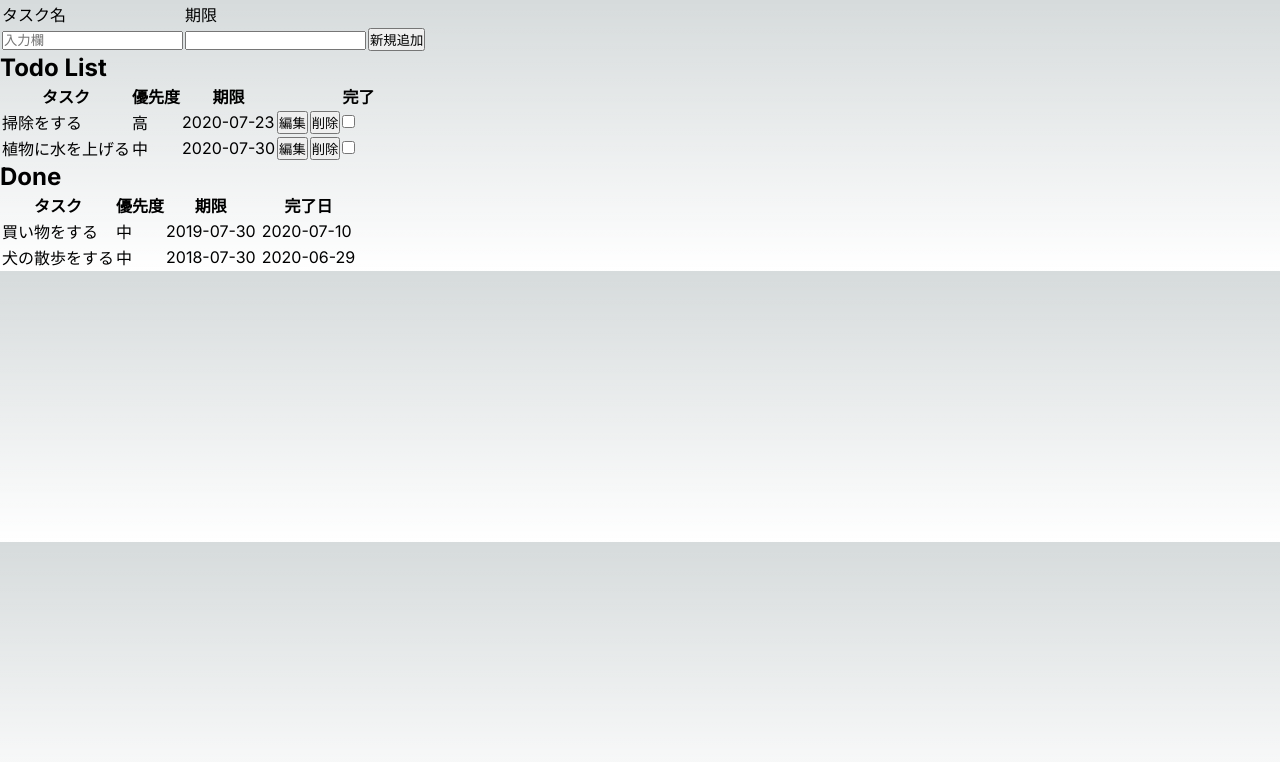
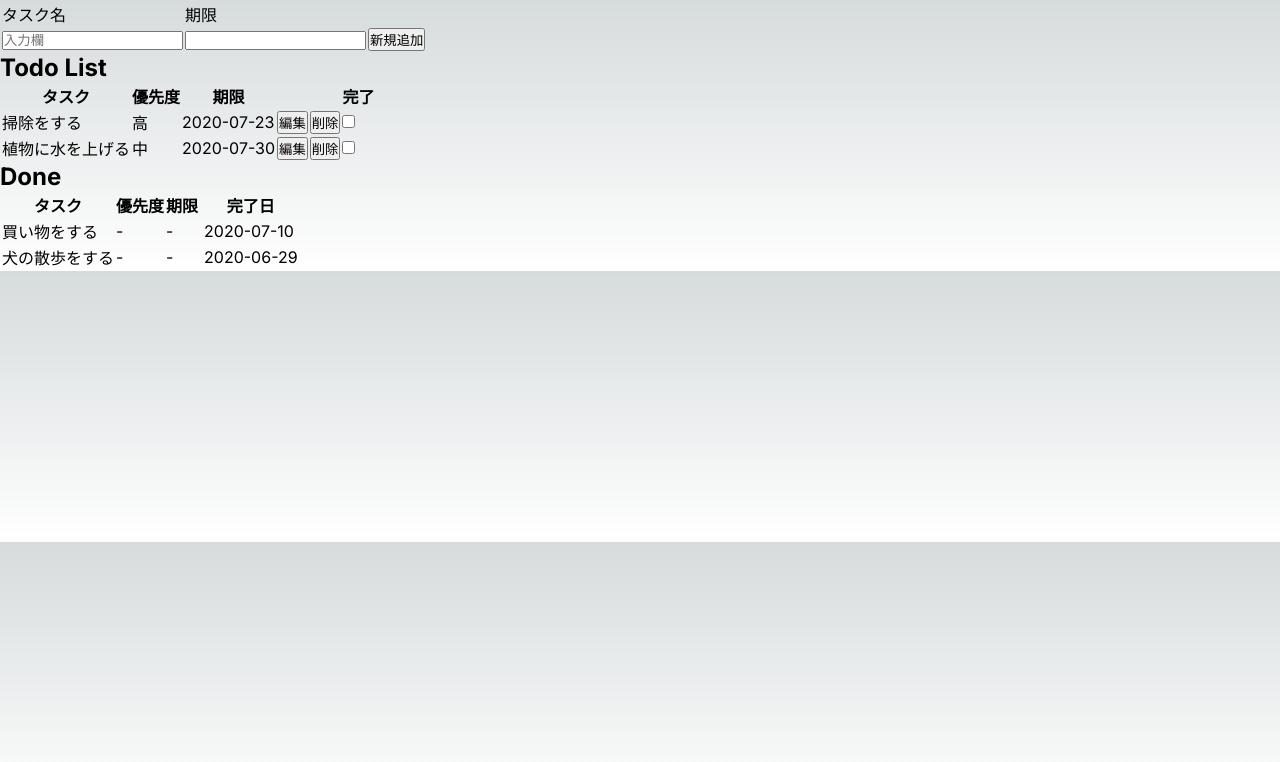
Before and after one commit to YinKa629/nextjs-sample-todo-app, a Next.js app: page / in a window 1280 px wide. Shown: the top 762 px of the page. Built offline with nearby package versions, Linux system fonts and the light colour scheme.

Commit message:
APIコール対応

```diff
--- a/src/app/components/TodoListItem.tsx
+++ b/src/app/components/TodoListItem.tsx
@@ -27,14 +27,20 @@
       <td>{item.taskName}</td>
       {/* 修正点：item.priorityがundefinedかチェックした上でgetPriorityLabelを呼び出す */}
       <td>{getPriorityLabel(item.priority)}</td>
-      <td>{item.deadline?.toISOString().slice(0, 10) ?? "-"}</td>
+      <td>
+        {item.deadline
+          ? new Date(item.deadline).toISOString().slice(0, 10)
+          : "-"}
+      </td>
       <td>{!item.completed ? <button>編集</button> : ""}</td>
       <td>{!item.completed ? <button>削除</button> : ""}</td>
       <td>
         {!item.completed ? (
           <input type="checkbox" />
+        ) : item.completedAt ? (
+          new Date(item.completedAt).toISOString().slice(0, 10)
         ) : (
-          item.completedAt?.toISOString().slice(0, 10)
+          "-"
         )}
       </td>
     </tr>
--- a/src/app/page.tsx
+++ b/src/app/page.tsx
@@ -1,7 +1,7 @@
 "use client";
 
 import { v4 as uuidv4 } from "uuid";
-import { useState } from "react";
+import { useEffect, useState } from "react";
 // 修正点：default exportからnamed exportへ変更、{}でモジュール名を指定
 import { TodoListItem } from "./components/TodoListItem";
 import React from "react";
@@ -53,7 +53,15 @@
 ];
 
 const TodoListPage: NextPage = ({}) => {
-  const [todoItems, setTodoItems] = useState<TodoItem[]>(todoData);
+  // const [todoItems, setTodoItems] = useState<TodoItem[]>(todoData);
+  const [todoItems, setTodoItems] = useState<TodoItem[]>([]);
+
+  useEffect(() => {
+    fetch("/api/items")
+      .then((res) => res.json())
+      .then((data) => setTodoItems(data))
+      .catch((error) => console.error("API call error:", error));
+  }, []);
 
   const incompleteItems = todoItems.filter((todoItems) => !todoItems.completed);
   const doneItems = todoItems.filter((todoItems) => todoItems.completed);
```
Also changed, not shown: src/app/api/items/route.ts (+14 -14 lines).
